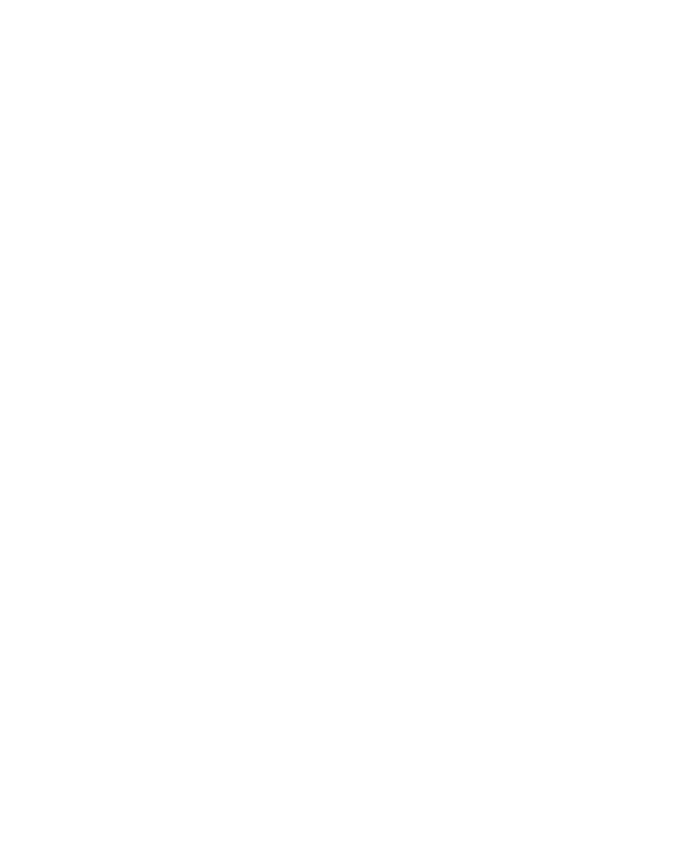
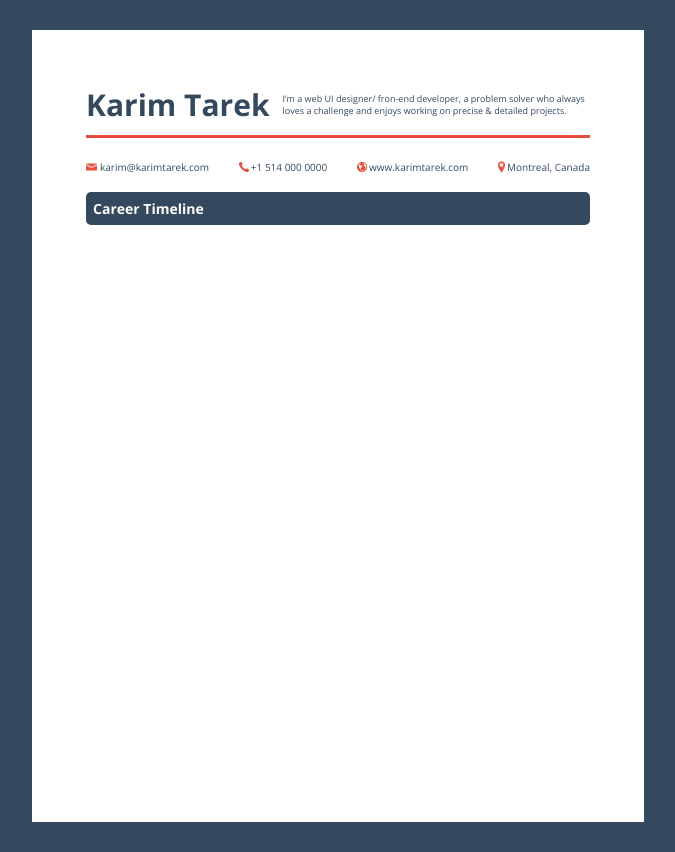
Before and after one commit to raha-frontend/career-timeline, a plain HTML site: page index.html in a window 1280 px wide. Shown: the whole page, without its empty margins (302-977 px from the left). Before the commit the page ends 800 px from the top, so only its background shows below. Drawn offline with nearby package versions, Linux system fonts and the light colour scheme.

Commit message:
Сверстал шапку

```diff
--- a/index.html
+++ b/index.html
@@ -3,10 +3,29 @@
 <head>
     <meta charset="UTF-8">
     <meta name="viewport" content="width=device-width, initial-scale=1.0">
-    <link href="https://fonts.googleapis.com/css2?family=Open+Sans:wght@400;700&family=Roboto:wght@400;700&display=swap" rel="stylesheet">
-    <title>Document</title>
+    <link rel="preconnect" href="https://fonts.gstatic.com">
+    <link href="https://fonts.googleapis.com/css2?family=Open+Sans:ital,wght@0,400;0,700;1,400&display=swap" rel="stylesheet">
+    <link rel="stylesheet" href="./style.css">
+    <title>Career Timeline</title>
 </head>
 <body>
+    <div class="wrapper">
+        <div class="container">
+            <div class="header">
+                <h1 class="header-title">Karim Tarek</h1>
+                <p class="header-description">I’m a web UI designer/ fron-end developer, a problem solver who always loves a challenge and enjoys working on precise & detailed projects.</p>
+            </div>
 
+            <ul class="contact-list">
+                <li class="contact-item"><a href="#" class="contact-link email">karim@karimtarek.com</a></li>
+                <li class="contact-item"><a href="#" class="contact-link phone">+1 514 000 0000</a></li>
+                <li class="contact-item"><a href="#" class="contact-link website">www.karimtarek.com</a></li>
+                <li class="contact-item"><a href="#" class="contact-link location">Montreal, Canada</a></li>
+            </ul>
+
+            <h2 class="subtitle">Career Timeline</h2>
+
+        </div>
+    </div>
 </body>
 </html>
--- /dev/null
+++ b/style.css
@@ -0,0 +1,117 @@
+* {
+    margin: 0;
+    padding: 0;
+    box-sizing: border-box;
+}
+
+body {
+    font-family: 'Open Sans', sans-serif;
+    background-color: #34495e;
+}
+
+.wrapper {
+    padding: 54px;
+    width: 612px;
+    min-height: 792px;
+    margin: 30px auto;
+    background-color: #fff;
+}
+
+.container {
+    margin: 225px;
+    width: 504px;
+    margin: 0 auto;
+}
+
+.header {
+    display: flex;
+    justify-content: space-between;
+    align-items: center;
+    color: #34495e;
+    padding-bottom: 10px;
+    border-bottom: 3px solid #e74c3c;
+}
+
+.header-title {
+    font-size: 30px;
+    width: 37%;
+}
+
+.header-description {
+    font-size: 9px;
+    line-height: 12px;
+    width: 61%;
+}
+
+.contact-list {
+    display: flex;
+    justify-content: space-between;
+    align-items: center;
+    padding: 16px 0;
+}
+
+.contact-item {
+    list-style: none;
+}
+
+.contact-link {
+    font-size: 10px;
+    text-decoration: none;
+    color: #34495e;
+    position: relative;
+    padding-left: 12px;
+}
+
+.contact-link:hover {
+    text-decoration: underline;
+}
+
+.contact-link.email {
+    padding-left: 14px;
+}
+
+.contact-link.location {
+    padding-left: 9px;
+}
+
+.contact-link::before {
+    content: "";
+    position: absolute;
+    background-repeat: no-repeat;
+    left: 0;
+    top: 50%;
+    transform: translateY(-50%);
+}
+
+.contact-link.email::before {
+    background-image: url(./images/email.png);
+    width: 11px;
+    height: 7px;
+}
+
+.contact-link.phone::before {
+    background-image: url(./images/phone.png);
+    width: 10px;
+    height: 10px;
+}
+
+.contact-link.website::before {
+    background-image: url(./images/website.png);
+    width: 10px;
+    height: 10px;
+}
+
+.contact-link.location::before {
+    background-image: url(./images/location.png);
+    width: 7px;
+    height: 11px;
+}
+
+.subtitle {
+    padding: 7px 0 7px 7px;
+    font-size: 14px;
+    border-radius: 5px;
+    background-color: #34495e;
+    color: #fff;
+    margin-bottom: 20px;
+}
```
Also changed, not shown: images/email.png (added), images/location.png (added), images/phone.png (added), images/website.png (added), 2 other files.
